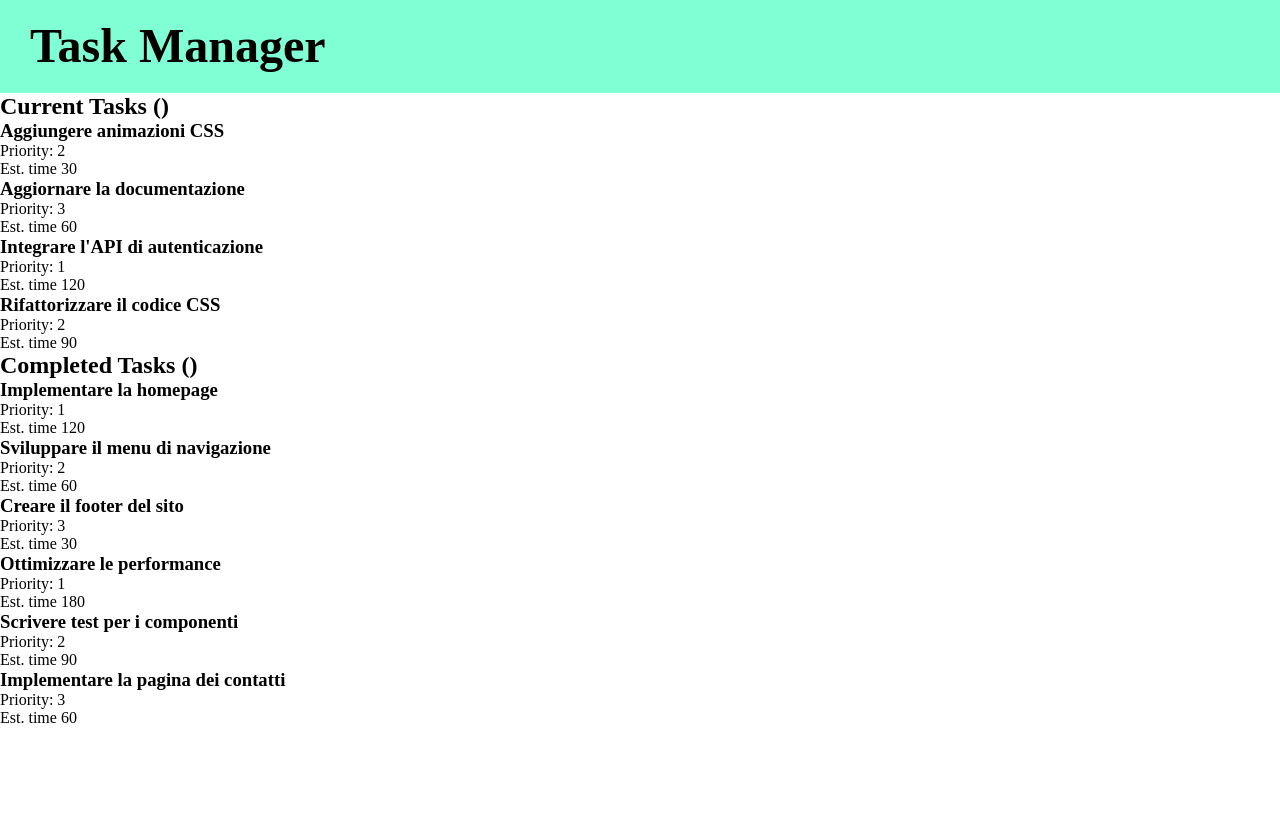
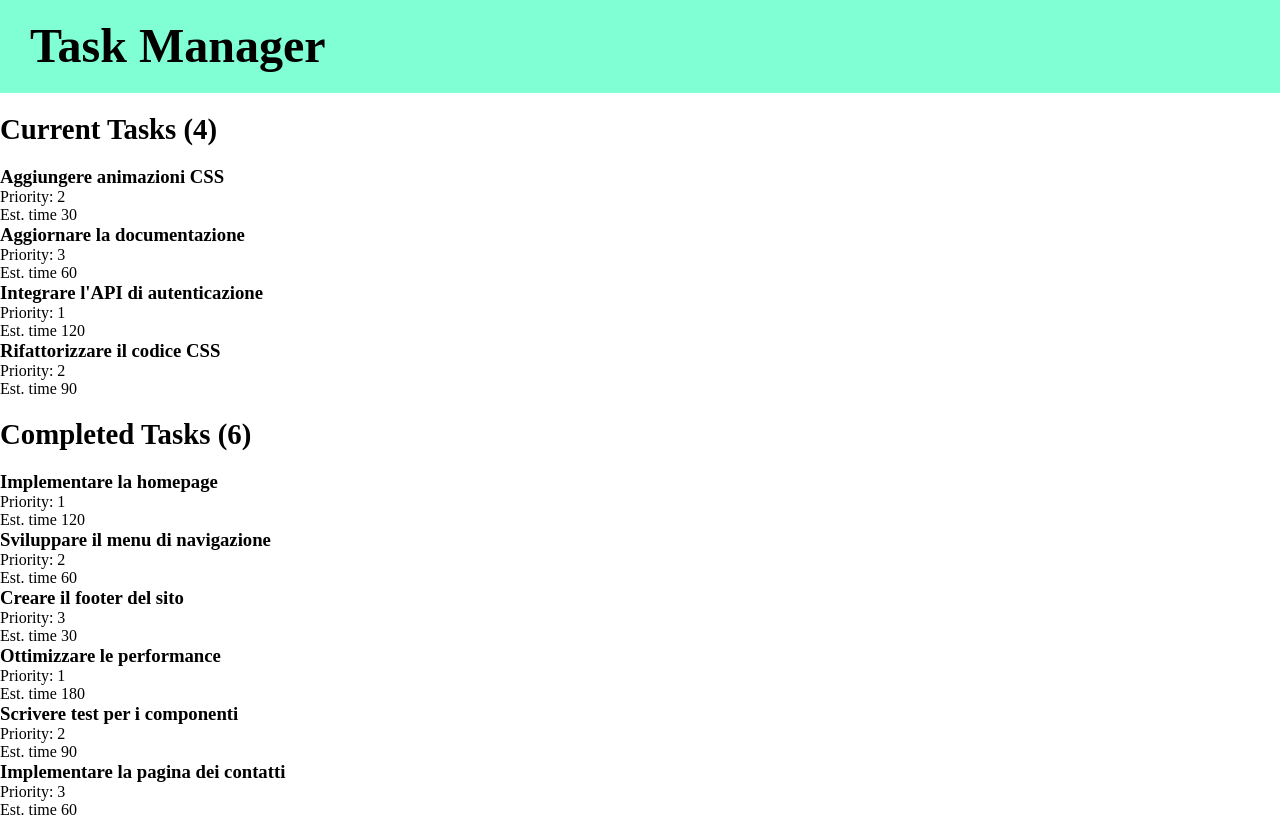
Before and after one commit to Danilo-Mosca/react-task-list, a React (Vite) app: page / in a window 1280 px wide. Built offline with nearby package versions, Linux system fonts and the light colour scheme.

Commit message:
added title for Task filtered in component functions

```diff
--- a/src/App.jsx
+++ b/src/App.jsx
@@ -14,11 +14,9 @@ function App() {
     //Prima richiamo il componente <React.Fragment> o nella forma abbreviata <> per permettere di tornare più elementi:
     <>
       <HeaderComponent />
-      <h2>Current Tasks ()</h2>
-      <ul><TasksNotCompleted /></ul>
 
-      <h2>Completed Tasks ()</h2>
-      <ul><TasksCompleted /></ul>
+      <TasksNotCompleted />
+      <TasksCompleted />
     </>
   );
 }
--- a/src/components/TasksCompleted.jsx
+++ b/src/components/TasksCompleted.jsx
@@ -12,7 +12,12 @@ function TasksCompleted() {
             <p>Est. time {element.estimatedTime}</p>
         </li>
     });
-    return tasksCompleted;
+
+    const template = <>
+        <h2>Completed Tasks ({tasksCompleted.length})</h2>
+        <ul>{tasksCompleted}</ul>
+    </>
+    return template;
 }
 
 export default TasksCompleted;
--- a/src/components/TasksNotCompleted.jsx
+++ b/src/components/TasksNotCompleted.jsx
@@ -26,9 +26,12 @@ function TasksNotCompleted() {
     });
 
     const mergedTasks = tasksBacklog.concat(tasksInProgress);
-    console.log("Lunghezza array MergedTasks: ", mergedTasks.length);
 
-    return mergedTasks;
+    const template = <>
+        <h2>Current Tasks ({mergedTasks.length})</h2>
+        <ul>{mergedTasks}</ul>
+    </>
+    return template;
 }
 
 export default TasksNotCompleted;
--- a/src/index.css
+++ b/src/index.css
@@ -5,6 +5,9 @@
   box-sizing: border-box;
 }
 
+/* body:not(header) {
+  margin-left: 30px;
+} */
 header {
   background-color: #7FFFD3;
   padding: 20px 30px;
@@ -12,6 +15,12 @@ header {
 h1 {
   font-size: 3.0em;
   line-height: 1.1;
+}
+
+h2 {
+  margin: 20px 0;
+  font-size: 1.8em;
+  font-weight: 900;
 }
 
 
```
